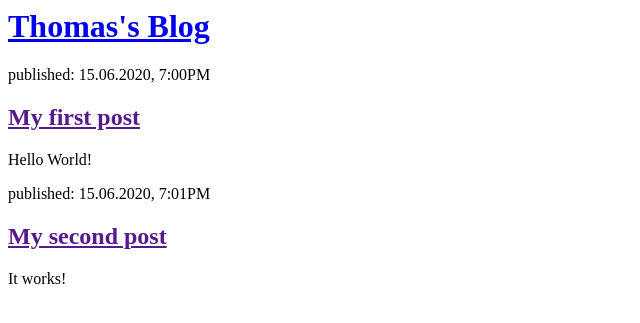
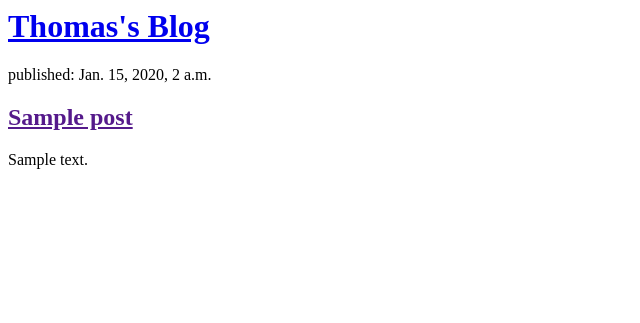
Before and after one commit to tbecknv/my-first-blog, a Django app: page / in a window 1280 px wide. Shown: the top 323 px of the page, without its empty margins (0-640 px from the left). Run offline with Django 3.2, Linux system fonts and the light colour scheme; tables that the repository leaves empty hold one stand-in row (values such as "Sample post").

Commit message:
Modified templates to display posts from database.

```diff
--- a/blog/templates/blog/post_list.html
+++ b/blog/templates/blog/post_list.html
@@ -6,15 +6,13 @@
         <div>
             <h1><a href="/">Thomas's Blog</a></h1>
         </div>
-        <div>
-            <p>published: 15.06.2020, 7:00PM</p>
-            <h2><a href="">My first post</a></h2>
-            <p>Hello World!</p>
-        </div>
-        <div>
-            <p>published: 15.06.2020, 7:01PM</p>
-            <h2><a href="">My second post</a></h2>
-            <p>It works!</p>
-        </div>
+            {% for post in posts %}
+                <div>
+                    <p>published: {{ post.published_date }}</p>
+                    <h2><a href="">{{ post.title }}</a></h2>
+                    <p>{{ post.text|linebreaksbr }}</p>
+                </div>
+            {% endfor %}
+
     </body>
 </html>
--- a/blog/views.py
+++ b/blog/views.py
@@ -1,5 +1,9 @@
 from django.shortcuts import render
+from django.utils import timezone
+from .models import Post
 
 def post_list(request):
+    posts = Post.objects.filter(published_date__lte=\
+                                   timezone.now()).order_by('published_date')
     return render(request, 'blog/post_list.html'\
-                  , {})
+                  , {'posts': posts})
```
Also changed, not shown: blog/models.py (+7 -8 lines).
